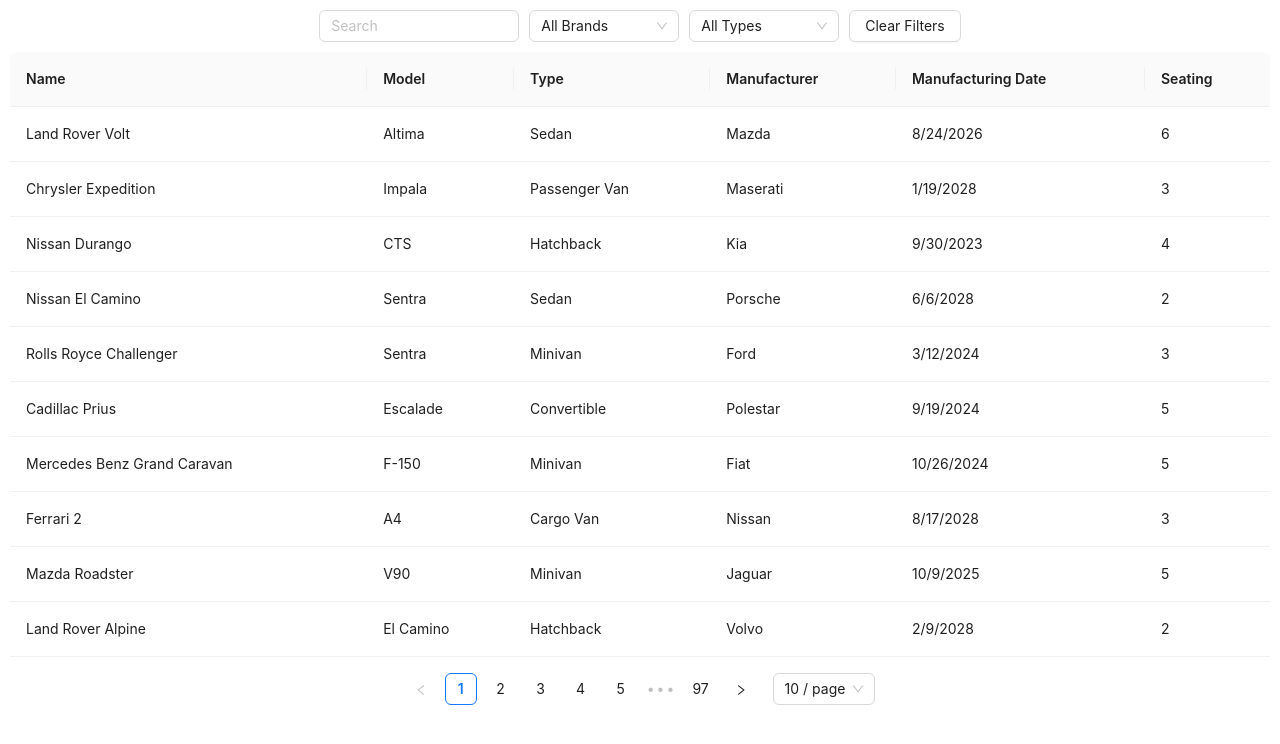
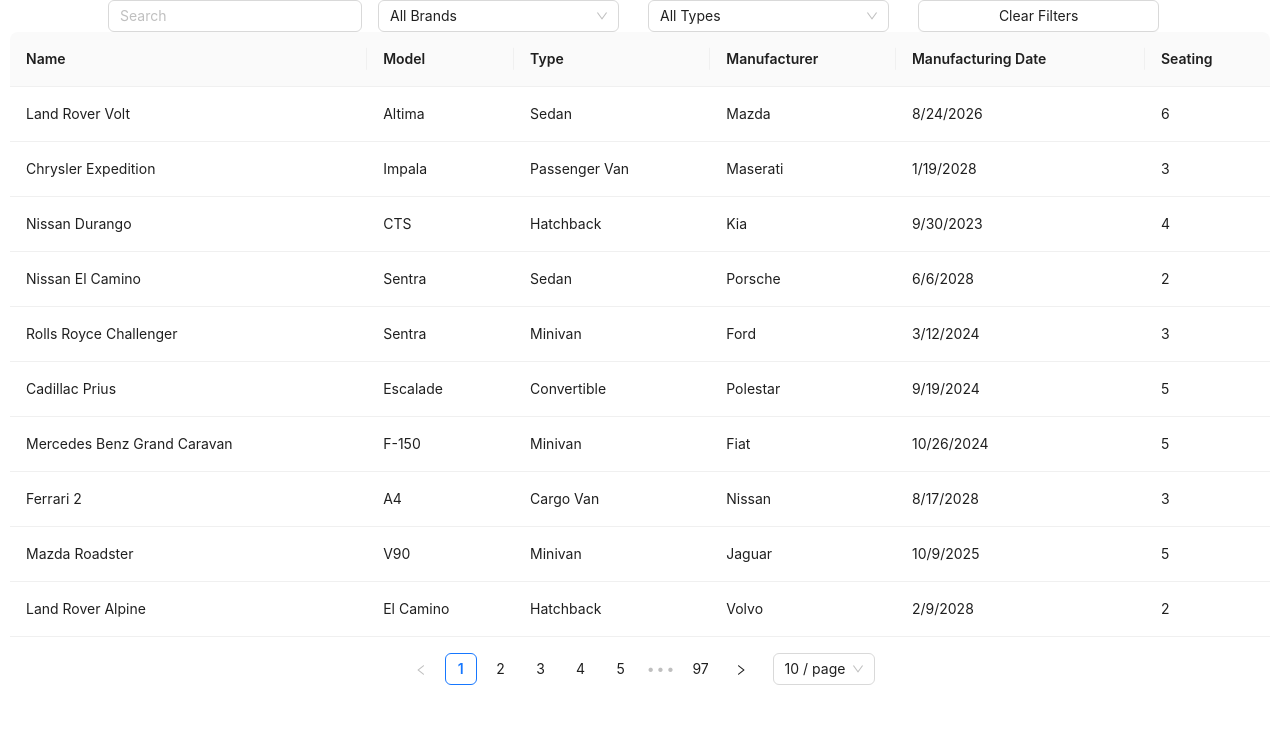
Before and after one commit to syedfardeenjeelani/Pretectum-assignment, a Next.js app: page / in a window 1280 px wide. Shown: the top 744 px of the page. Built offline with nearby package versions, Linux system fonts and the light colour scheme.

Commit message:
Update Navbar.tsx

```diff
--- a/app/components/Navbar.tsx
+++ b/app/components/Navbar.tsx
@@ -1,6 +1,6 @@
 "use client";
 import React, { useEffect, useState, useMemo } from "react";
-import { Input, Form, message, Select, Button } from "antd";
+import { Input, Form, message, Select, Button, Row, Col } from "antd";
 import { useDispatch, useSelector } from "react-redux";
 import { RootState, AppDispatch } from "../redux/store";
 import data from "../data/vehicle_data - Copy.json";
@@ -52,18 +52,20 @@
   }, [dispatch]);
 
   return (
-    <Form style={{ display: "flex", flexDirection: "column", alignItems: "center", marginTop: 10 }} className="w-full">
-      <div style={{ display: "flex", gap: 10, marginBottom: 10 }}>
+    <Form className="w-95% max-w-[95%] mx-auto p-4">
+      <Row gutter={[16, 16]} justify="center">
+        <Col  sm={12} md={6} lg={5}>
           <Input
             value={searchValue}
             onChange={(e) => setSearchValue(e.target.value)}
             placeholder="Search"
-          style={{ width: 200 }}
           />
+        </Col>
+        <Col  sm={12} md={6} lg={5}>
           <Select
             value={brandFilter}
             onChange={setBrandFilter}
-          style={{ width: 150 }}
+            style={{ width: '95%' }}
             placeholder="Brand"
           >
             <Option value="">All Brands</Option>
@@ -71,10 +73,12 @@
               <Option key={brand} value={brand}>{brand}</Option>
             ))}
           </Select>
+        </Col>
+        <Col sm={12} md={6} lg={5}>
           <Select
             value={typeFilter}
             onChange={setTypeFilter}
-          style={{ width: 150 }}
+            style={{ width: '95%' }}
             placeholder="Type"
           >
             <Option value="">All Types</Option>
@@ -82,8 +86,11 @@
               <Option key={type} value={type}>{type}</Option>
             ))}
           </Select>
-        <Button onClick={handleClear}>Clear Filters</Button>
-      </div>
+        </Col>
+        <Col sm={12} md={6} lg={5}>
+          <Button onClick={handleClear} style={{ width: '95%' }}>Clear Filters</Button>
+        </Col>
+      </Row>
     </Form>
   );
 };
```
Lines whose indentation alone changed are shown as unchanged.
